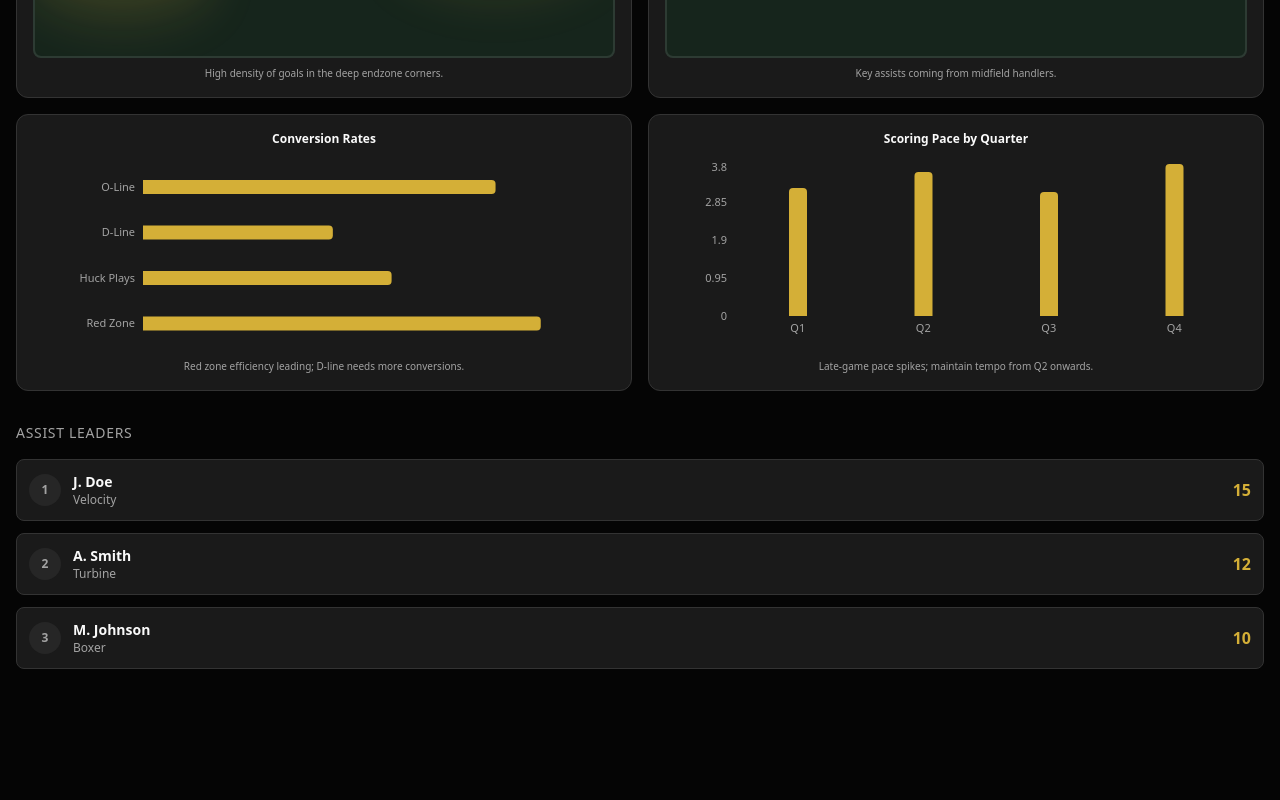
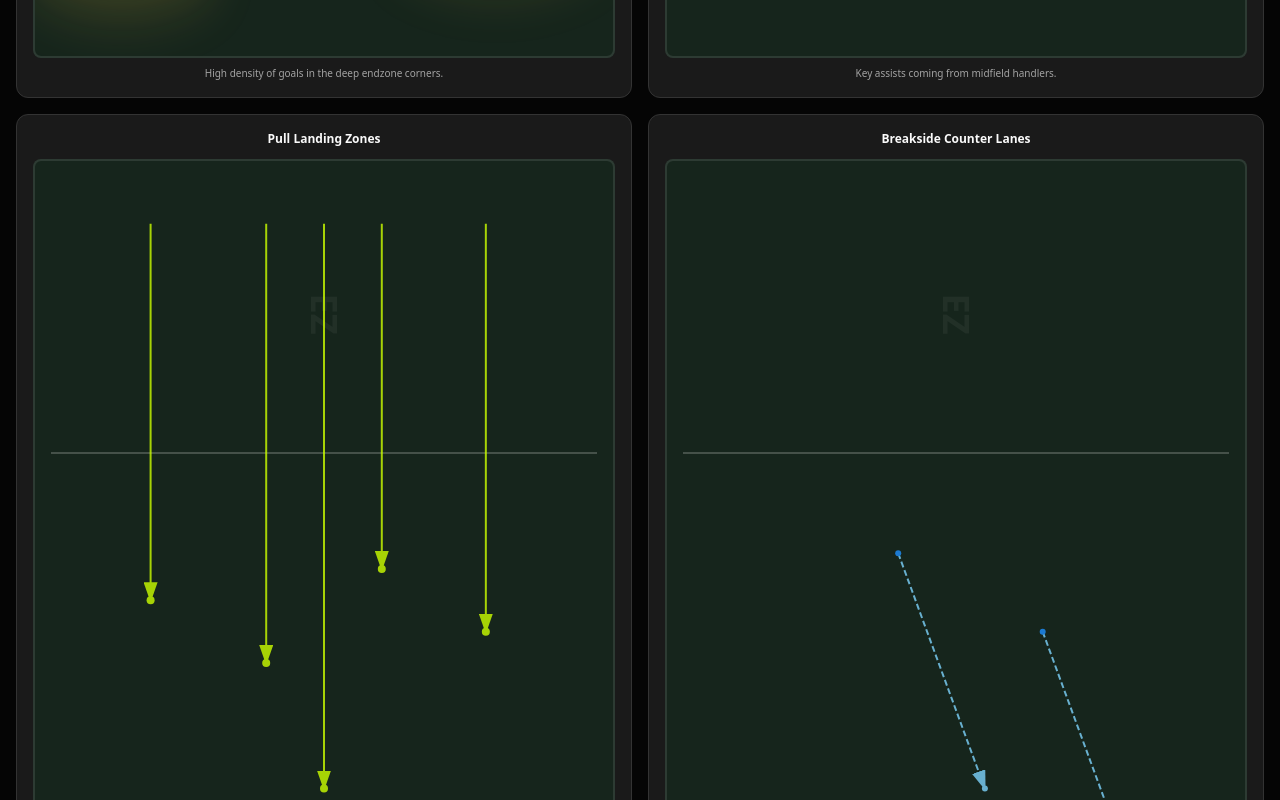
Before and after one commit to julianzu9612/87autos, a Next.js app: page /stats in a window 1280 px wide. Shown: the part 2000-2800 px from the top of the page. Before the commit the page ends 2765 px from the top, so only its background shows below. Built offline with nearby package versions, Linux system fonts and the light colour scheme.

Commit message:
Add field-based tactical visuals

```diff
--- a/src/app/stats/page.tsx
+++ b/src/app/stats/page.tsx
@@ -17,18 +17,12 @@ const assistData = [
     { name: "M. Johnson", assists: 10, team: "Boxer" },
 ];
 
-const conversionData = [
-    { name: "O-Line", rate: 78 },
-    { name: "D-Line", rate: 42 },
-    { name: "Huck Plays", rate: 55 },
-    { name: "Red Zone", rate: 88 },
-];
-
 const paceData = [
-    { name: "Q1", pace: 3.2 },
-    { name: "Q2", pace: 3.6 },
-    { name: "Q3", pace: 3.1 },
-    { name: "Q4", pace: 3.8 },
+    { x: 40, y: 25, toX: 55, toY: 40, type: "lane" as const },
+    { x: 30, y: 70, toX: 45, toY: 55, type: "lane" as const },
+    { x: 65, y: 30, toX: 80, toY: 45, type: "lane" as const },
+    { x: 55, y: 65, toX: 70, toY: 50, type: "lane" as const },
+    { x: 50, y: 85, toX: 60, toY: 70, type: "lane" as const },
 ];
 
 export default function StatsPage() {
@@ -101,47 +95,33 @@ export default function StatsPage() {
                         </p>
                     </div>
 
-                    {/* Conversion Rates */}
+                    {/* Pull Landing Zones */}
                     <div className="bg-secondary rounded-xl p-4 border border-border">
-                        <h3 className="text-xs font-bold mb-3 text-center">Conversion Rates</h3>
-                        <div className="h-48">
-                            <ResponsiveContainer width="100%" height="100%">
-                                <BarChart data={conversionData} layout="vertical" margin={{ top: 5, right: 20, left: 20, bottom: 5 }}>
-                                    <XAxis type="number" domain={[0, 100]} hide />
-                                    <YAxis dataKey="name" type="category" width={90} tick={{ fill: '#A3A3A3', fontSize: 11 }} axisLine={false} tickLine={false} />
-                                    <Tooltip
-                                        cursor={{ fill: 'transparent' }}
-                                        contentStyle={{ backgroundColor: '#1A1A1A', borderColor: '#333333', color: '#FAFAFA' }}
-                                        formatter={(value: number) => [`${value}%`, "Rate"]}
-                                    />
-                                    <Bar dataKey="rate" fill="#D4AF37" radius={[0, 4, 4, 0]} barSize={14} />
-                                </BarChart>
-                            </ResponsiveContainer>
-                        </div>
+                        <h3 className="text-xs font-bold mb-3 text-center">Pull Landing Zones</h3>
+                        <TacticalMap
+                            mode="pulls"
+                            events={[
+                                { x: 20, y: 28, type: "pull" },
+                                { x: 40, y: 32, type: "pull" },
+                                { x: 60, y: 26, type: "pull" },
+                                { x: 78, y: 30, type: "pull" },
+                                { x: 50, y: 40, type: "pull" },
+                            ]}
+                        />
                         <p className="text-[10px] text-muted-foreground text-center mt-2">
-                            Red zone efficiency leading; D-line needs more conversions.
+                            Majority of pulls pin high and central; edge pulls stretch the offense.
                         </p>
                     </div>
 
-                    {/* Pace by Quarter */}
+                    {/* Breakside Counter Lanes */}
                     <div className="bg-secondary rounded-xl p-4 border border-border">
-                        <h3 className="text-xs font-bold mb-3 text-center">Scoring Pace by Quarter</h3>
-                        <div className="h-48">
-                            <ResponsiveContainer width="100%" height="100%">
-                                <BarChart data={paceData} margin={{ top: 5, right: 10, left: 10, bottom: 5 }}>
-                                    <XAxis dataKey="name" tick={{ fill: '#A3A3A3', fontSize: 11 }} axisLine={false} tickLine={false} />
-                                    <YAxis tick={{ fill: '#A3A3A3', fontSize: 11 }} axisLine={false} tickLine={false} />
-                                    <Tooltip
-                                        cursor={{ fill: 'rgba(212,175,55,0.05)' }}
-                                        contentStyle={{ backgroundColor: '#1A1A1A', borderColor: '#333333', color: '#FAFAFA' }}
-                                        formatter={(value: number) => [`${value.toFixed(1)} pts/min`, "Pace"]}
-                                    />
-                                    <Bar dataKey="pace" fill="#D4AF37" radius={[4, 4, 0, 0]} barSize={18} />
-                                </BarChart>
-                            </ResponsiveContainer>
-                        </div>
+                        <h3 className="text-xs font-bold mb-3 text-center">Breakside Counter Lanes</h3>
+                        <TacticalMap
+                            mode="lanes"
+                            events={paceData}
+                        />
                         <p className="text-[10px] text-muted-foreground text-center mt-2">
-                            Late-game pace spikes; maintain tempo from Q2 onwards.
+                            Preferred counter lanes hit the break side; weakside crash from the mid.
                         </p>
                     </div>
                 </div>
--- a/src/components/TacticalMap.tsx
+++ b/src/components/TacticalMap.tsx
@@ -5,16 +5,18 @@ import { cn } from "@/lib/utils";
 interface Event {
     x: number;
     y: number;
-    type: "goal" | "turnover" | "block" | "assist_start" | "assist_end";
+    type: "goal" | "turnover" | "block" | "assist_start" | "assist_end" | "lane" | "pull";
     value?: number; // For heatmap intensity
     relatedEventId?: string; // To link assist start to end
     id?: string;
+    toX?: number;
+    toY?: number;
 }
 
 interface TacticalMapProps {
     events: Event[];
     className?: string;
-    mode?: "standard" | "heatmap" | "assists";
+    mode?: "standard" | "heatmap" | "assists" | "lanes" | "pulls";
 }
 
 export function TacticalMap({ events, className, mode = "standard" }: TacticalMapProps) {
@@ -98,6 +100,60 @@ export function TacticalMap({ events, className, mode = "standard" }: TacticalMa
                 </svg>
             )}
 
+            {/* Lane vectors (diagonal runs or counter attacks) */}
+            {mode === "lanes" && (
+                <svg className="absolute inset-0 w-full h-full z-10 pointer-events-none">
+                    <defs>
+                        <marker id="arrowhead-lane" markerWidth="10" markerHeight="7" refX="9" refY="3.5" orient="auto">
+                            <polygon points="0 0, 10 3.5, 0 7" fill="#7DD3FC" />
+                        </marker>
+                    </defs>
+                    {events
+                        .filter((e) => e.toX !== undefined && e.toY !== undefined)
+                        .map((lane, i) => (
+                            <g key={i} className="opacity-80">
+                                <line
+                                    x1={`${lane.x}%`}
+                                    y1={`${lane.y}%`}
+                                    x2={`${lane.toX}%`}
+                                    y2={`${lane.toY}%`}
+                                    stroke="#7DD3FC"
+                                    strokeWidth="2"
+                                    strokeDasharray="6 3"
+                                    markerEnd="url(#arrowhead-lane)"
+                                />
+                                <circle cx={`${lane.x}%`} cy={`${lane.y}%`} r="3" fill="#1E90FF" />
+                                <circle cx={`${lane.toX}%`} cy={`${lane.toY}%`} r="3" fill="#7DD3FC" />
+                            </g>
+                        ))}
+                </svg>
+            )}
+
+            {/* Pull trajectories (arrows from top to landing zones) */}
+            {mode === "pulls" && (
+                <svg className="absolute inset-0 w-full h-full z-10 pointer-events-none">
+                    <defs>
+                        <marker id="arrowhead-pull" markerWidth="10" markerHeight="7" refX="9" refY="3.5" orient="auto">
+                            <polygon points="0 0, 10 3.5, 0 7" fill="#CCFF00" />
+                        </marker>
+                    </defs>
+                    {events.map((pull, i) => (
+                        <g key={i} className="opacity-80">
+                            <line
+                                x1={`${pull.x}%`}
+                                y1="4%"
+                                x2={`${pull.x}%`}
+                                y2={`${pull.y}%`}
+                                stroke="#CCFF00"
+                                strokeWidth="2"
+                                markerEnd="url(#arrowhead-pull)"
+                            />
+                            <circle cx={`${pull.x}%`} cy={`${pull.y}%`} r="4" fill="#CCFF00" />
+                        </g>
+                    ))}
+                </svg>
+            )}
+
             {/* Standard Events Layer */}
             {mode === "standard" && events.map((event, i) => (
                 <div
```
